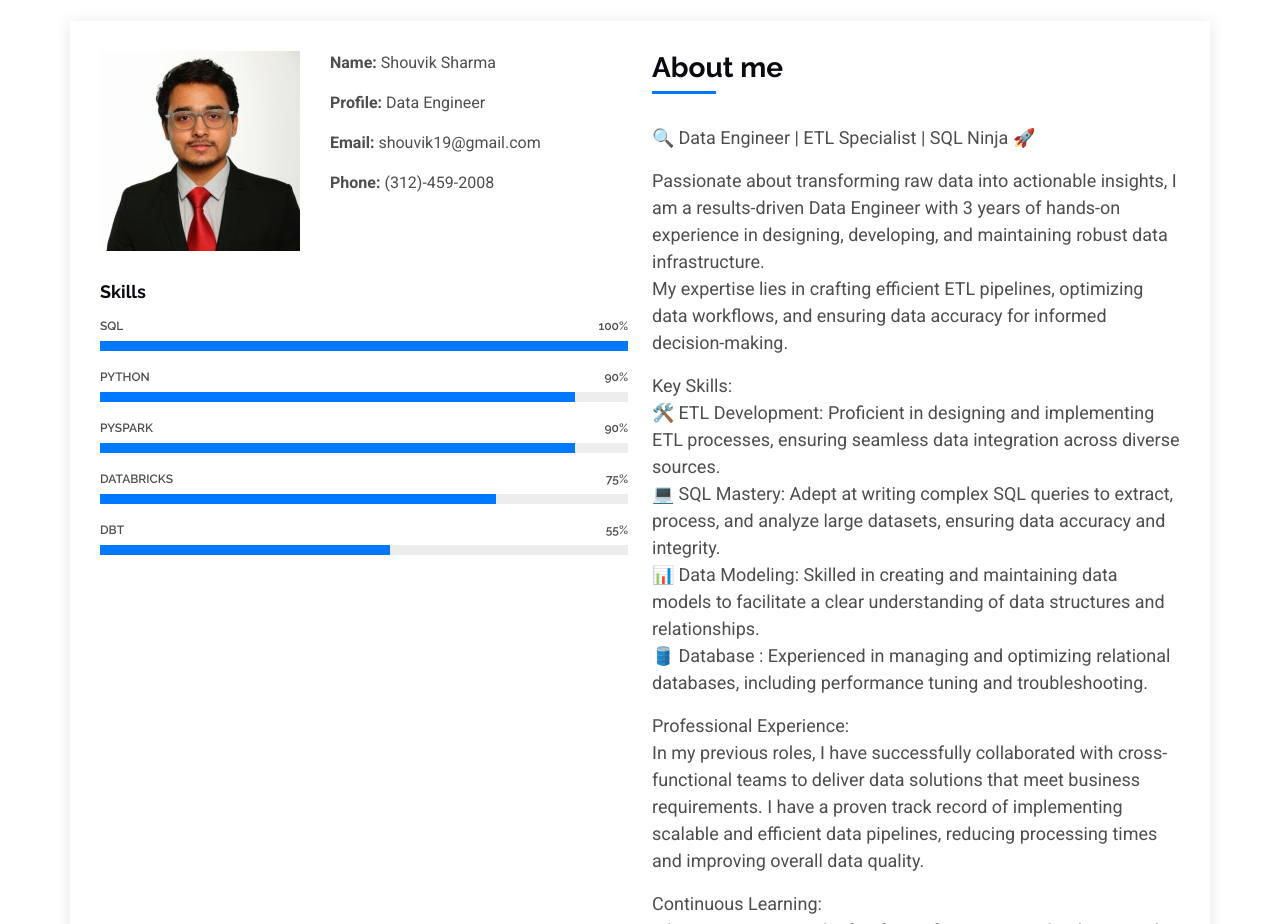
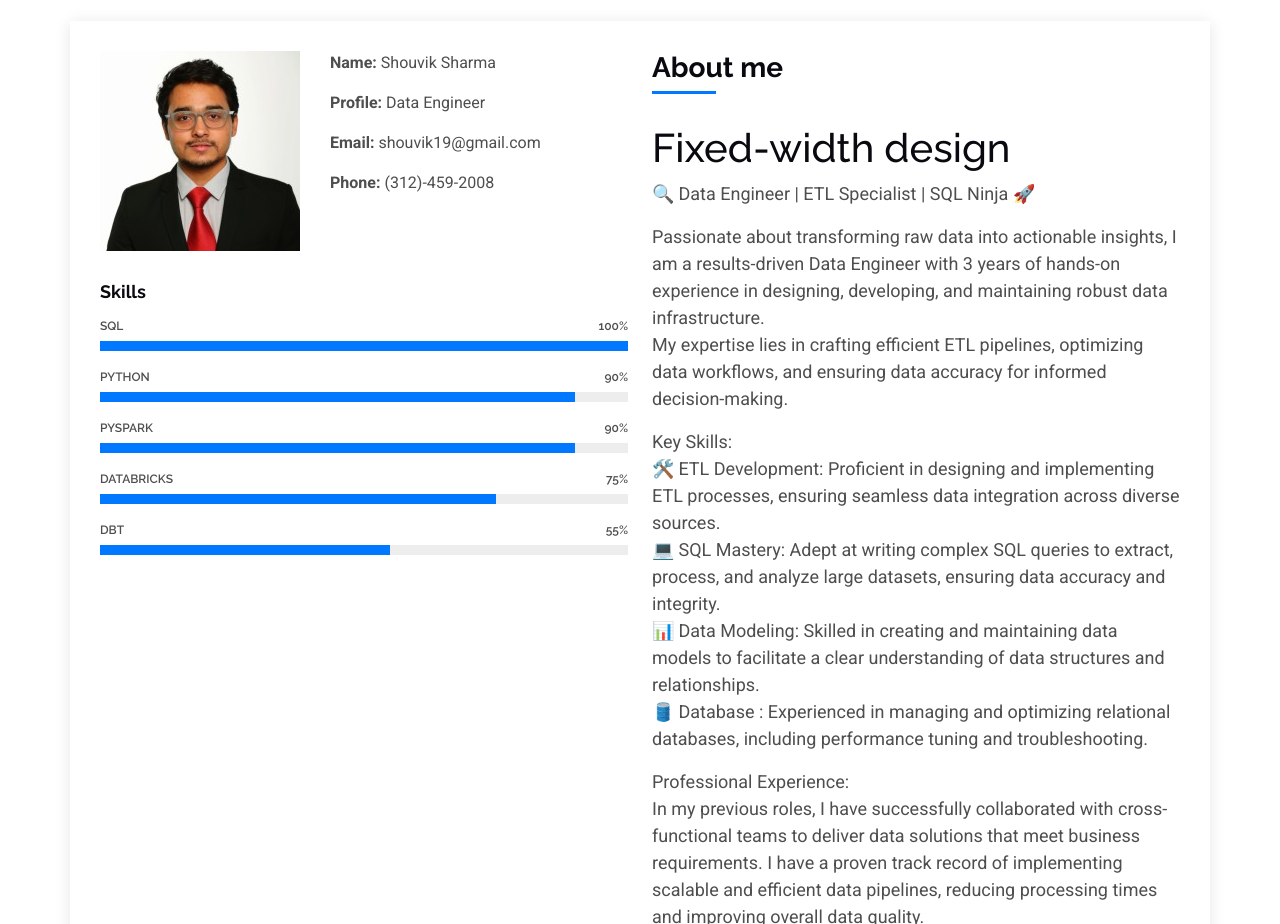
Before and after one commit to ShouvikSharma/ShouvikSharma, a plain HTML site: page index.html in a window 1280 px wide. Shown: the part 840-1764 px from the top of the page. Drawn offline with Linux system fonts and the light colour scheme.

Commit message:
attempting fixed width

```diff
--- a/index.html
+++ b/index.html
@@ -165,6 +165,7 @@
           <div class="col-md-6">
             <div class="about-me">
               <h4>About me</h4>
+              <h1>Fixed-width design</h1>
               <p>
                 🔍 Data Engineer | ETL Specialist | SQL Ninja 🚀
               </p>
```
